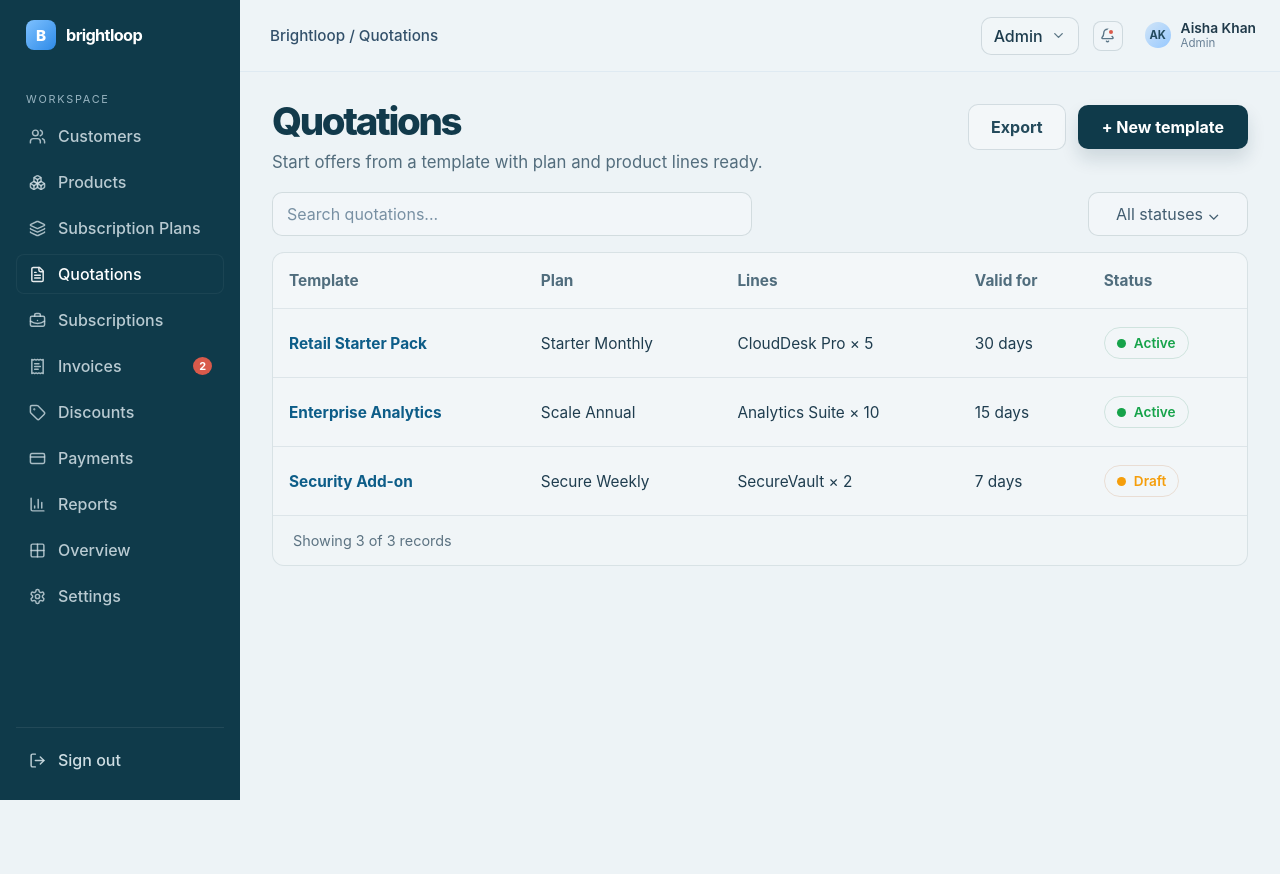
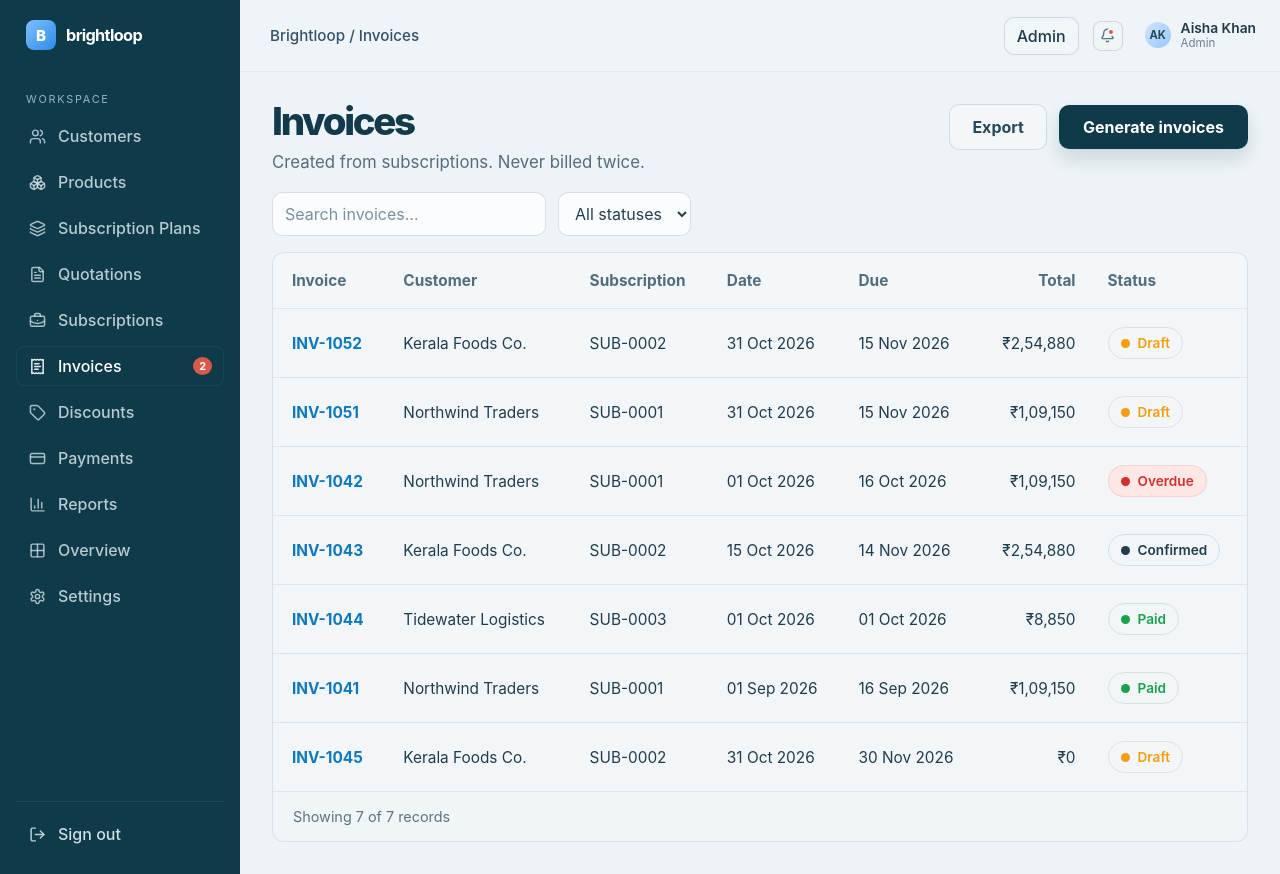
Before and after one commit to Aiswaryabinu/Ignis, a React (Vite) app in the folder frontend/: page /invoices in a window 1280 px wide. Before the commit this address led to /quotations. Before the commit the page ends 800 px from the top, so only its background shows below. Built offline with nearby package versions, Linux system fonts and the light colour scheme.

Commit message:
added invoice  page frontend ui design

```diff
--- a/frontend/src/app/router.jsx
+++ b/frontend/src/app/router.jsx
@@ -2,6 +2,7 @@ import { Navigate, Route, Routes } from 'react-router-dom';
 
 import { AppShell } from '../components/layout/AppShell.jsx';
 import { CustomersPage } from '../features/customers/pages/CustomersPage.jsx';
+import { InvoicesPage } from '../features/invoices/pages/InvoicesPage.jsx';
 import { PlansPage } from '../features/plans/pages/PlansPage.jsx';
 import { ProductsPage } from '../features/products/pages/ProductsPage.jsx';
 import { QuotationsPage } from '../features/quotations/pages/QuotationsPage.jsx';
@@ -232,6 +233,15 @@ export function AppRouter() {
       />
 
       <Route
+        path="/invoices"
+        element={
+          <RequireRole allowedRoles={['Admin', 'Staff']}>
+            <InvoicesPage />
+          </RequireRole>
+        }
+      />
+
+      <Route
         path="/settings"
         element={
           <RequireRole allowedRoles={['Admin']}>
--- a/frontend/src/components/layout/AppShell.jsx
+++ b/frontend/src/components/layout/AppShell.jsx
@@ -3,7 +3,6 @@ import {
   Bell,
   Boxes,
   BriefcaseBusiness,
-  ChevronDown,
   CreditCard,
   FileText,
   Grid2x2,
@@ -84,10 +83,7 @@ export function AppShell({
           </div>
 
           <div className="topbar-controls">
-            <div className="user-select">
-              <span>Admin</span>
-              <ChevronDown size={16} strokeWidth={2.2} />
-            </div>
+            <div className="user-select">Admin</div>
             <div className="notification-wrap">
               <Bell size={16} strokeWidth={2.2} />
               <span className="notification-pill" />
@@ -102,7 +98,7 @@ export function AppShell({
           </div>
         </header>
 
-        <div className="content-panel">
+        <div className={`content-panel ${activeNav.toLowerCase()}-content`}>
           <div className="page-header-row">
             <div>
               <h1 className="page-title">{title}</h1>
--- a/frontend/src/features/invoices/components/InvoiceTable.jsx
+++ b/frontend/src/features/invoices/components/InvoiceTable.jsx
@@ -1,21 +1,45 @@
+const currency = new Intl.NumberFormat('en-IN', {
+  style: 'currency',
+  currency: 'INR',
+  maximumFractionDigits: 0,
+});
+
+const statusClass = {
+  Draft: 'warning',
+  Overdue: 'danger',
+  Confirmed: 'info',
+  Paid: 'success',
+};
+
 export function InvoiceTable({ rows = [] }) {
   return (
-    <table>
+    <table className="data-table invoice-table">
       <thead>
         <tr>
           <th>Invoice</th>
           <th>Customer</th>
-          <th>Amount</th>
+          <th>Subscription</th>
+          <th>Date</th>
+          <th>Due</th>
+          <th className="amount-column">Total</th>
           <th>Status</th>
         </tr>
       </thead>
       <tbody>
         {rows.map((row) => (
           <tr key={row.id}>
-            <td>{row.invoiceNumber}</td>
+            <td className="invoice-number">{row.invoiceNumber}</td>
             <td>{row.customer}</td>
-            <td>{row.amount}</td>
-            <td>{row.status}</td>
+            <td>{row.subscription}</td>
+            <td>{row.date}</td>
+            <td>{row.due}</td>
+            <td className="amount-column">{currency.format(row.total)}</td>
+            <td>
+              <span className={`status-pill ${statusClass[row.status]}`}>
+                <span className="dot" />
+                {row.status}
+              </span>
+            </td>
           </tr>
         ))}
       </tbody>
--- a/frontend/src/features/invoices/pages/InvoicesPage.jsx
+++ b/frontend/src/features/invoices/pages/InvoicesPage.jsx
@@ -1,3 +1,63 @@
+import { useMemo, useState } from 'react';
+
+import { AppShell } from '../../../components/layout/AppShell.jsx';
+import { InvoiceTable } from '../components/InvoiceTable.jsx';
+
+const invoices = [
+  { id: 'INV-1052', invoiceNumber: 'INV-1052', customer: 'Kerala Foods Co.', subscription: 'SUB-0002', date: '31 Oct 2026', due: '15 Nov 2026', total: 254880, status: 'Draft' },
+  { id: 'INV-1051', invoiceNumber: 'INV-1051', customer: 'Northwind Traders', subscription: 'SUB-0001', date: '31 Oct 2026', due: '15 Nov 2026', total: 109150, status: 'Draft' },
+  { id: 'INV-1042', invoiceNumber: 'INV-1042', customer: 'Northwind Traders', subscription: 'SUB-0001', date: '01 Oct 2026', due: '16 Oct 2026', total: 109150, status: 'Overdue' },
+  { id: 'INV-1043', invoiceNumber: 'INV-1043', customer: 'Kerala Foods Co.', subscription: 'SUB-0002', date: '15 Oct 2026', due: '14 Nov 2026', total: 254880, status: 'Confirmed' },
+  { id: 'INV-1044', invoiceNumber: 'INV-1044', customer: 'Tidewater Logistics', subscription: 'SUB-0003', date: '01 Oct 2026', due: '01 Oct 2026', total: 8850, status: 'Paid' },
+  { id: 'INV-1041', invoiceNumber: 'INV-1041', customer: 'Northwind Traders', subscription: 'SUB-0001', date: '01 Sep 2026', due: '16 Sep 2026', total: 109150, status: 'Paid' },
+  { id: 'INV-1045', invoiceNumber: 'INV-1045', customer: 'Kerala Foods Co.', subscription: 'SUB-0002', date: '31 Oct 2026', due: '30 Nov 2026', total: 0, status: 'Draft' },
+];
+
 export function InvoicesPage() {
-  return <div className="page-shell"><h1>Invoices</h1><p>Generate, confirm, send, and print invoices.</p></div>;
+  const [query, setQuery] = useState('');
+  const [status, setStatus] = useState('All statuses');
+  const filteredInvoices = useMemo(() => invoices.filter((invoice) => {
+    const matchesQuery = [invoice.invoiceNumber, invoice.customer, invoice.subscription]
+      .some((value) => value.toLowerCase().includes(query.toLowerCase()));
+    return matchesQuery && (status === 'All statuses' || invoice.status === status);
+  }), [query, status]);
+
+  return (
+    <AppShell
+      title="Invoices"
+      description="Created from subscriptions. Never billed twice."
+      breadcrumb="Brightloop / Invoices"
+      activeNav="invoices"
+      primaryAction={<button className="primary-action" type="button">Generate invoices</button>}
+      secondaryAction={<button className="secondary-action" type="button">Export</button>}
+    >
+      <div className="invoice-toolbar">
+        <input
+          className="invoice-search"
+          type="search"
+          placeholder="Search invoices..."
+          aria-label="Search invoices"
+          value={query}
+          onChange={(event) => setQuery(event.target.value)}
+        />
+        <select
+          className="invoice-filter"
+          aria-label="Filter invoices by status"
+          value={status}
+          onChange={(event) => setStatus(event.target.value)}
+        >
+          <option>All statuses</option>
+          <option>Draft</option>
+          <option>Overdue</option>
+          <option>Confirmed</option>
+          <option>Paid</option>
+        </select>
+      </div>
+
+      <div className="data-card invoice-card">
+        <InvoiceTable rows={filteredInvoices} />
+        <div className="table-footer">Showing {filteredInvoices.length} of {invoices.length} records</div>
+      </div>
+    </AppShell>
+  );
 }
--- a/frontend/src/styles/global.css
+++ b/frontend/src/styles/global.css
@@ -512,6 +512,80 @@ button, input, select {
   padding: 0 14px;
 }
 
+.invoice-toolbar {
+  display: flex;
+  align-items: center;
+  gap: 12px;
+  margin: 18px 0 16px;
+}
+
+.invoice-search,
+.invoice-filter {
+  min-height: 44px;
+  border: 1px solid rgba(15, 58, 74, 0.14);
+  border-radius: 10px;
+  background: rgba(255, 255, 255, 0.72);
+  color: #233f50;
+  padding: 0 12px;
+}
+
+.invoice-search {
+  width: 274px;
+}
+
+.invoice-filter {
+  min-width: 122px;
+}
+
+.invoice-search::placeholder {
+  color: #7890a3;
+}
+
+.invoice-search:focus,
+.invoice-filter:focus {
+  outline: 3px solid rgba(45, 135, 219, 0.16);
+  border-color: var(--color-primary);
+}
+
+.invoice-content .page-actions {
+  flex-direction: column;
+  align-items: stretch;
+}
+
+.invoice-content .primary-action,
+.invoice-content .secondary-action {
+  min-width: 162px;
+}
+
+.invoice-card {
+  background: rgba(255, 255, 255, 0.62);
+}
+
+.invoice-table th,
+.invoice-table td {
+  padding: 17px 18px;
+}
+
+.invoice-table th:first-child,
+.invoice-table td:first-child {
+  padding-left: 19px;
+}
+
+.invoice-number {
+  color: #0d78bd !important;
+  font-weight: 700;
+}
+
+.amount-column {
+  text-align: right !important;
+}
+
+.status-pill.danger {
+  background: #fee7e5;
+  color: #d72f2f;
+  border-color: rgba(215, 47, 47, 0.12);
+}
+
 .search-box {
   flex: 1;
   max-width: 480px;
@@ -630,7 +704,8 @@ button, input, select {
   }
 
   .page-header-row,
-  .table-toolbar {
+  .table-toolbar,
+  .invoice-toolbar {
     flex-direction: column;
     align-items: stretch;
   }
@@ -663,4 +738,9 @@ button, input, select {
   .secondary-action {
     width: 100%;
   }
+
+  .invoice-search,
+  .invoice-filter {
+    width: 100%;
+  }
 }
```
